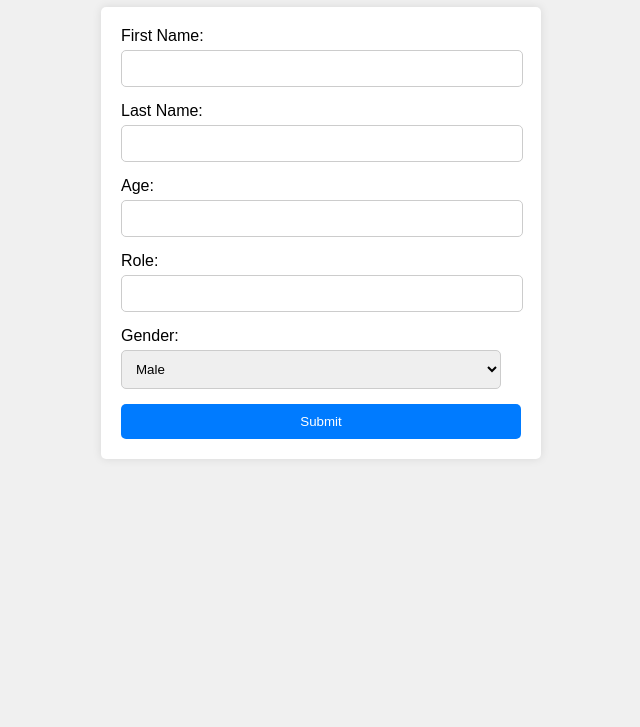
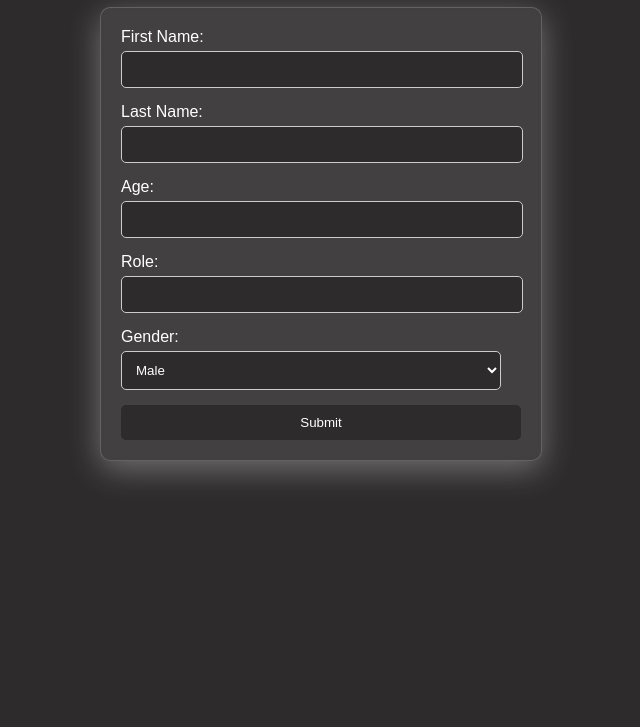
Before and after one commit to KaniyanAhmad/genders, a plain HTML site: page year2004.html in a window 1280 px wide. Shown: the part 73-800 px from the top of the page, without its empty margins (319-959 px from the left). Drawn offline with Linux system fonts and the light colour scheme.

Commit message:
Updated Style

```diff
--- a/style.css
+++ b/style.css
@@ -4,7 +4,8 @@ body {
     font-family: Arial, sans-serif;
     margin: 0;
     padding: 0;
-    background-color: #f0f0f0;
+    background-color: #2d2b2b;
+    color: white;
 }
 
 .heading {
@@ -29,15 +30,28 @@ body {
 .form {
     max-width: 400px;
     margin: 20px auto;
-    background-color: #fff;
     padding: 20px;
-    border-radius: 5px;
-    box-shadow: 0 0 10px rgba(0, 0, 0, 0.1);
+    background: rgba( 255, 255, 255, 0.1 );
+    box-shadow: 0 8px 32px 0 rgba(236, 236, 238, 0.37);
+    backdrop-filter: blur( 5px );
+    -webkit-backdrop-filter: blur( 5px );
+    border-radius: 10px;
+    border: 1px solid rgba( 255, 255, 255, 0.18 );
 }
 
 form label {
     display: block;
     margin-bottom: 5px;
+}
+
+input{
+    background-color: #2d2b2b;
+    color: white;
+}
+
+select {
+    background-color: #2d2b2b;
+    color: white;
 }
 
 form input[type="text"],
@@ -53,7 +67,7 @@ form select {
 form input[type="submit"] {
     width: 100%;
     padding: 10px;
-    background-color: #007bff;
+    background-color: #2d2b2b;
     color: white;
     border: none;
     border-radius: 5px;
@@ -61,5 +75,5 @@ form input[type="submit"] {
 }
 
 form input[type="submit"]:hover {
-    background-color: #0056b3;
+    background-color: #403f3f;
 }
```
